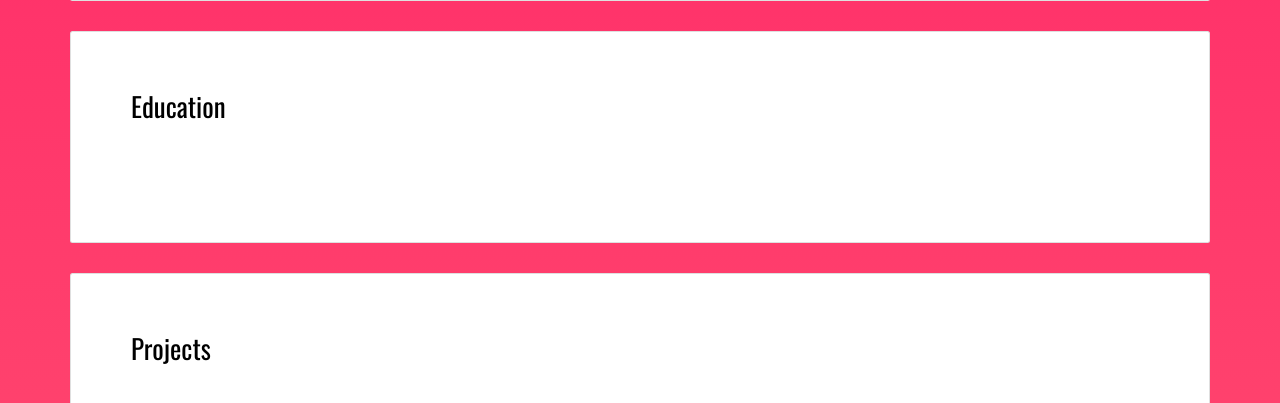
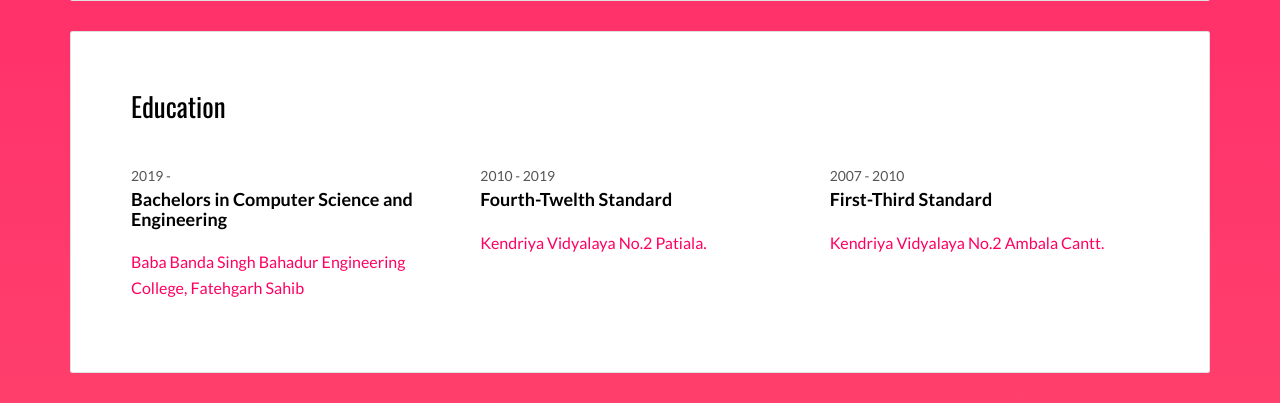
Before and after one commit to HemantSachdeva/HemantSachdeva.dev, a Flask app: page / in a window 1280 px wide. Shown: the part 1521-1924 px from the top of the page. Run offline with Flask 2, Linux system fonts and the light colour scheme; some libraries are stand-ins or nearby versions.

Commit message:
Add my education details
Signed-off-by: Hemant Sachdeva <hemant.evolver@gmail.com>

```diff
--- a/src/templates/index.html
+++ b/src/templates/index.html
@@ -149,24 +149,30 @@
               <div class="row">
                 <div class="col-md-4">
                   <div class="education-experience">
-                    <small class="date"></small>
-                    <h3 class="h5 date-title"></h3>
-                    <p></p>
+                    <small class="date">2019 - </small>
+                    <h3 class="h5 date-title">Bachelors in Computer Science and Engineering</h3>
+                    <a href="https://bbsbec.edu.in/" target="_blank">
+                      <p>Baba Banda Singh Bahadur Engineering College, Fatehgarh Sahib</p>
+                    </a>
                   </div>
 
                 </div>
                 <div class="col-md-4">
                   <div class="education-experience">
-                    <small class="date"></small>
-                    <h3 class="h5 date-title"></h3>
-                    <p></p>
+                    <small class="date">2010 - 2019</small>
+                    <h3 class="h5 date-title">Fourth-Twelth Standard</h3>
+                    <a href="https://no2patiala.kvs.ac.in/" target="_blank">
+                      <p>Kendriya Vidyalaya No.2 Patiala.</p>
+                    </a>
                   </div>
                 </div>
                 <div class="col-md-4">
                   <div class="education-experience">
-                    <small class="date"></small>
-                    <h3 class="h5 date-title"></h3>
-                    <p></p>
+                    <small class="date">2007 - 2010</small>
+                    <h3 class="h5 date-title">First-Third Standard</h3>
+                    <a href="https://no2ambalacantt.kvs.ac.in/" target="_blank">
+                      <p>Kendriya Vidyalaya No.2 Ambala Cantt.</p>
+                    </a>
                   </div>
                 </div>
               </div>
```
